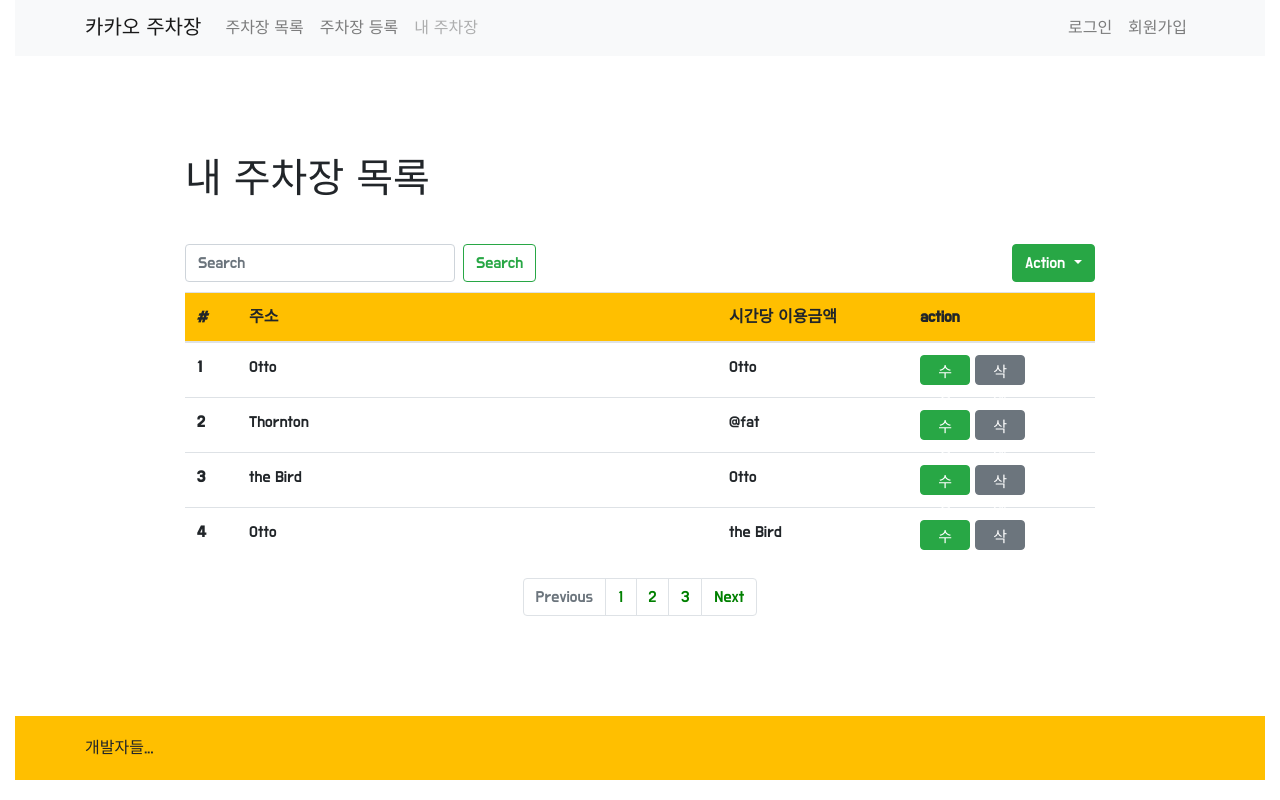
After one commit to tngusmiso/kakaoparking01, a Django app: page /mypage/ in a window 1280 px wide. The commit adds this page. Run offline with Django 3.2, Linux system fonts and the light colour scheme; some libraries are stand-ins or nearby versions.

Commit message:
My page front

```diff
--- /dev/null
+++ b/mysite/main/templates/main/mypage.html
@@ -0,0 +1,96 @@
+{% extends 'main/layout.html' %}
+{% block title %}
+내 주차장
+{% endblock %}
+{% block content %}
+<div class="page">
+    <header>
+        <h1>
+            내 주차장 목록
+        </h1>
+    </header>
+    <div class="inline no-wrap">
+        <form class="form-inline my-2 my-lg-0">
+            <input class="form-control mr-sm-2" type="search" placeholder="Search" aria-label="Search">
+            <button class="btn btn-outline-success my-2 my-sm-0" type="submit">Search</button>
+        </form>
+
+        <div class="btn-group ml-auto">
+          <button type="button" class="btn btn-success dropdown-toggle" data-toggle="dropdown" aria-haspopup="true" aria-expanded="false">
+            Action
+          </button>
+          <div class="dropdown-menu">
+            <a class="dropdown-item" href="#">거리순</a>
+            <a class="dropdown-item" href="#">가격순</a>
+          </div>
+        </div>
+    </div>
+
+
+    <table class="table table-hover table-margin">
+      <thead class="thead-color">
+        <tr>
+          <th class="word-line" scope="col">#</th>
+          <th class="word-line address-space" scope="col">주소</th>
+          <th class="word-line" scope="col">시간당 이용금액</th>
+          <th class="word-line" scope="col">action</th>
+        </tr>
+      </thead>
+      <tbody>
+        <tr>
+          <th scope="row">1</th>
+          <td>Otto</td>
+          <td>Otto</td>
+          <td>
+			<a class="btn btn-success small-btn" href="/edit" role="button">수정</a>
+			<a class="btn btn-secondary small-btn" href="#" role="button">삭제</a>
+          </td>
+        </tr>
+        <tr>
+          <th scope="row">2</th>
+          <td>Thornton</td>
+          <td>@fat</td>
+          <td>
+			<a class="btn btn-success small-btn" href="/edit" role="button">수정</a>
+			<a class="btn btn-secondary small-btn" href="#" role="button">삭제</a>
+          </td>
+        </tr>
+        <tr>
+          <th scope="row">3</th>
+          <td>the Bird</td>
+          <td>Otto</td>
+          <td>
+			<a class="btn btn-success small-btn" href="/edit" role="button">수정</a>
+			<a class="btn btn-secondary small-btn" href="#" role="button">삭제</a>
+          </td>
+        </tr>
+         <tr>
+          <th scope="row">4</th>
+          <td>Otto</td>
+          <td>the Bird</td>
+          <td>
+			<a class="btn btn-success small-btn" href="/edit" role="button">수정</a>
+			<a class="btn btn-secondary small-btn" href="#" role="button">삭제</a>
+          </td>
+        </tr>
+      </tbody>
+    </table>
+
+    <nav aria-label="Page navigation example aria-label-color">
+      <ul class="pagination justify-content-center">
+        <li class="page-item disabled">
+          <a class="page-link mycolor" href="#" tabindex="-1">Previous</a>
+        </li>
+        <li class="page-item"><a class="page-link mycolor" href="#">1</a></li>
+        <li class="page-item"><a class="page-link mycolor" href="#">2</a></li>
+        <li class="page-item"><a class="page-link mycolor" href="#">3</a></li>
+        <li class="page-item">
+          <a class="page-link mycolor" href="#">Next</a>
+        </li>
+      </ul>
+    </nav>
+
+</div>
+
+
+{% endblock %}
--- a/mysite/main/views.py
+++ b/mysite/main/views.py
@@ -5,9 +5,9 @@ from .models import ParkingLot
 def index(request):
     return render(request, 'main/index.html')
 
-def parking_list(request):
+def parkinglist(request):
     pLotList_obj = ParkingLot.objects.all()
-    return render(request, 'main/list.html', {'pLotList_obj': pLotList_obj})
+    return render(request, 'main/parkinglist.html', {'pLotList_obj':pLotList_obj})
 
 
 def detail(request, pk):
@@ -26,3 +26,6 @@ def edit(request):
 
 def apply(request):
     return render(request, 'main/apply.html')
+
+def mypage(request):
+    return render(request, 'main/mypage.html')
--- a/mysite/static/CSS/style.css
+++ b/mysite/static/CSS/style.css
@@ -69,3 +69,13 @@ h1{
 .word-line{
     word-break: keep-all
 }
+
+.small-btn{
+    width: 50px;
+    height: 30px;
+    font-size: 15px;
+}
+
+.address-space{
+    width: 30em;
+}
--- a/mysite/tutorialdjango01/urls.py
+++ b/mysite/tutorialdjango01/urls.py
@@ -15,7 +15,7 @@ Including another URLconf
 """
 from django.contrib import admin
 from django.urls import path
-from main.views import index, layout, add, edit, parking_list, apply, detail
+from main.views import index, layout, add, edit, parkinglist, apply, detail, mypage
 
 urlpatterns = [
     path('admin/', admin.site.urls),
@@ -23,7 +23,8 @@ urlpatterns = [
     path('layout/', layout),
     path('add/', add),
     path('edit/', edit),
-    path('list/', parking_list),
+    path('parkinglist/', parkinglist),
+    path('parkinglist/<int:pk>', detail),
     path('apply/', apply),
-    path('list/<int:pk>', detail),
+    path('mypage/', mypage),
 ]
```
Also changed, not shown: mysite/main/templates/main/parkinglist.html (added, +89 -0 lines).
